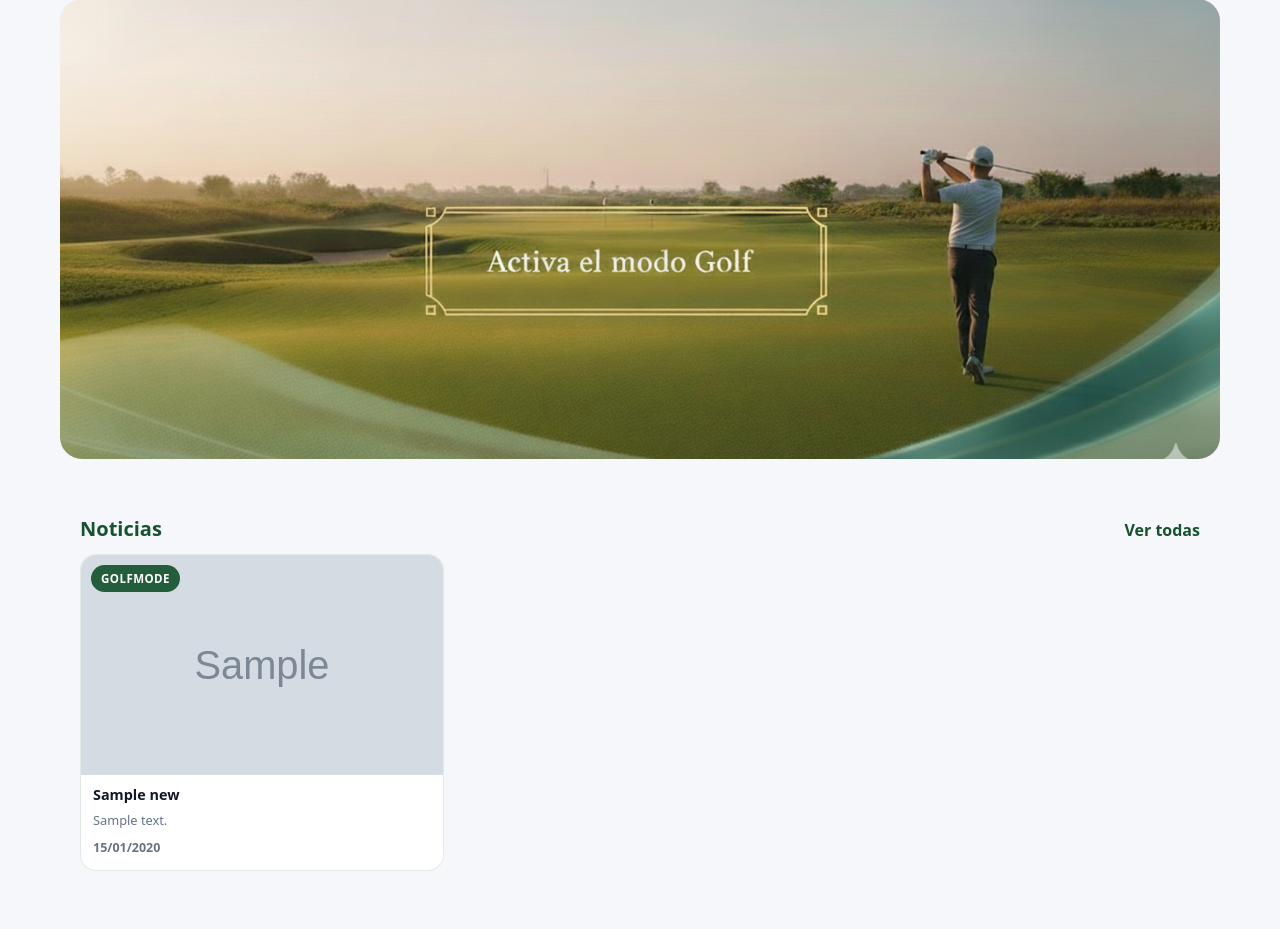
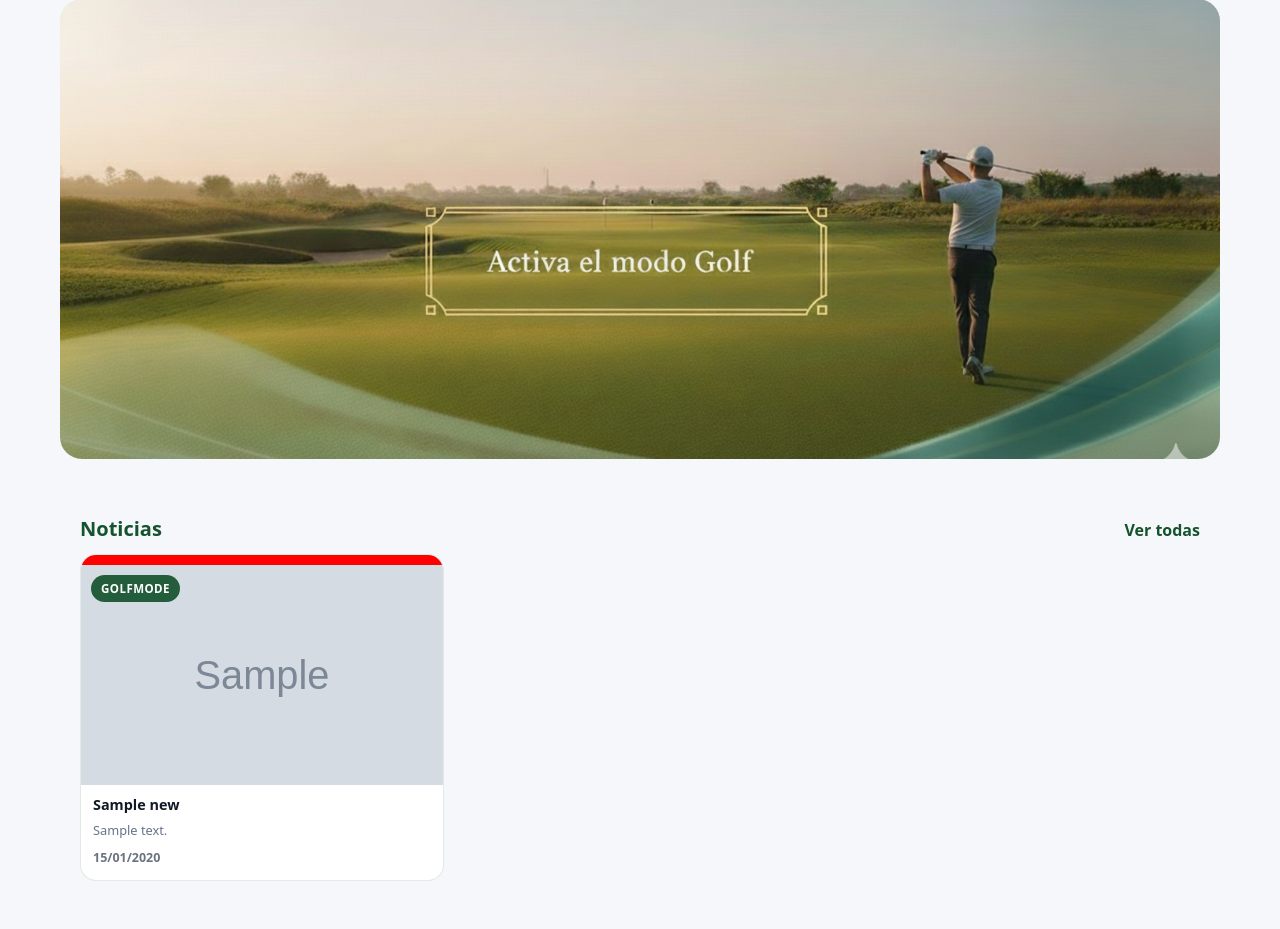
Before and after one commit to 5x8p4cf24x-ctrl/golf-stats, a FastAPI app: page /public in a window 1280 px wide. Shown: the part 111-1040 px from the top of the page. Before the commit the page ends 982 px from the top, so only its background shows below. Run offline with FastAPI, Linux system fonts and the light colour scheme; tables that the repository leaves empty hold one stand-in row (values such as "Sample post"); grey boxes marked "Sample" are stand-in pictures.

```diff
--- a/app/templates/components/news_card.html
+++ b/app/templates/components/news_card.html
@@ -1,5 +1,5 @@
 <article class="news-card">
-
+  <div style="border:5px solid red"></div>
   <!-- Link que hace la card clicable -->
   <a class="news-card-link"
      href="{{ item.related_url or '/public/noticias' }}"
```
